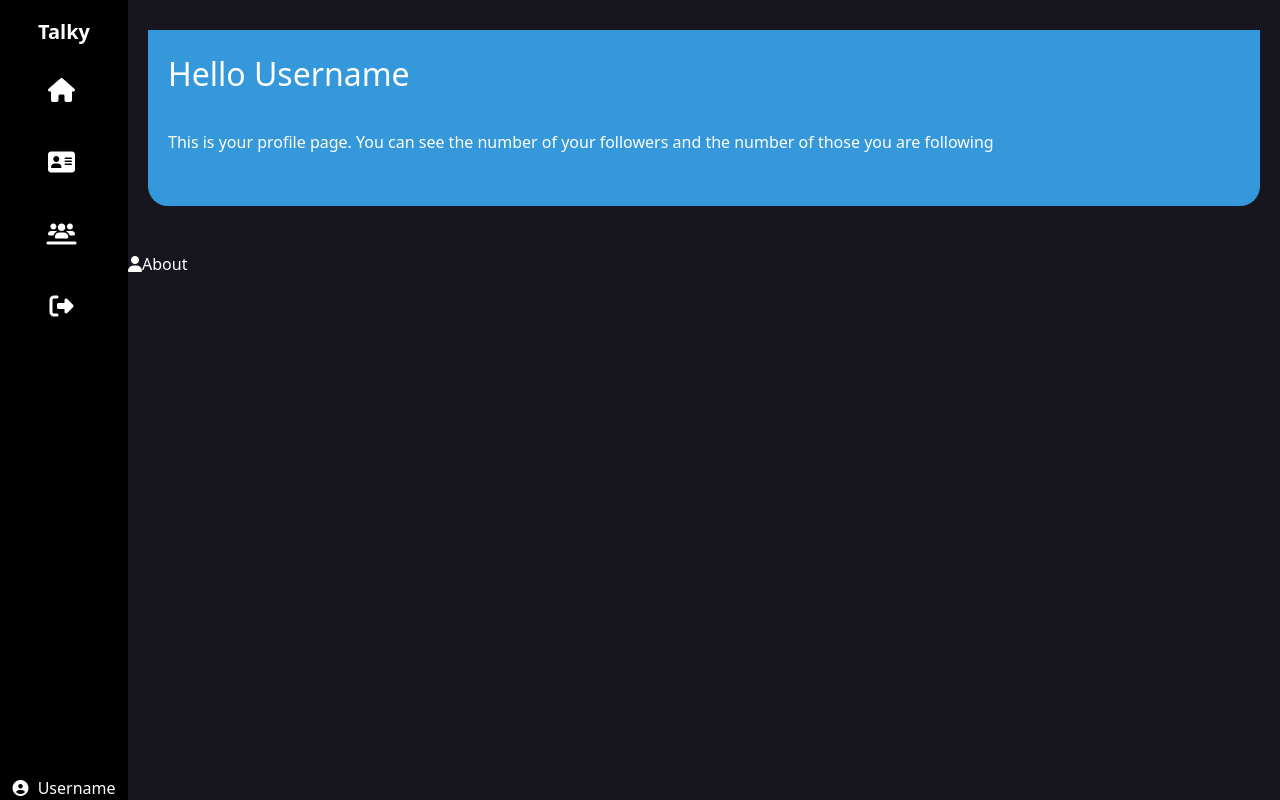
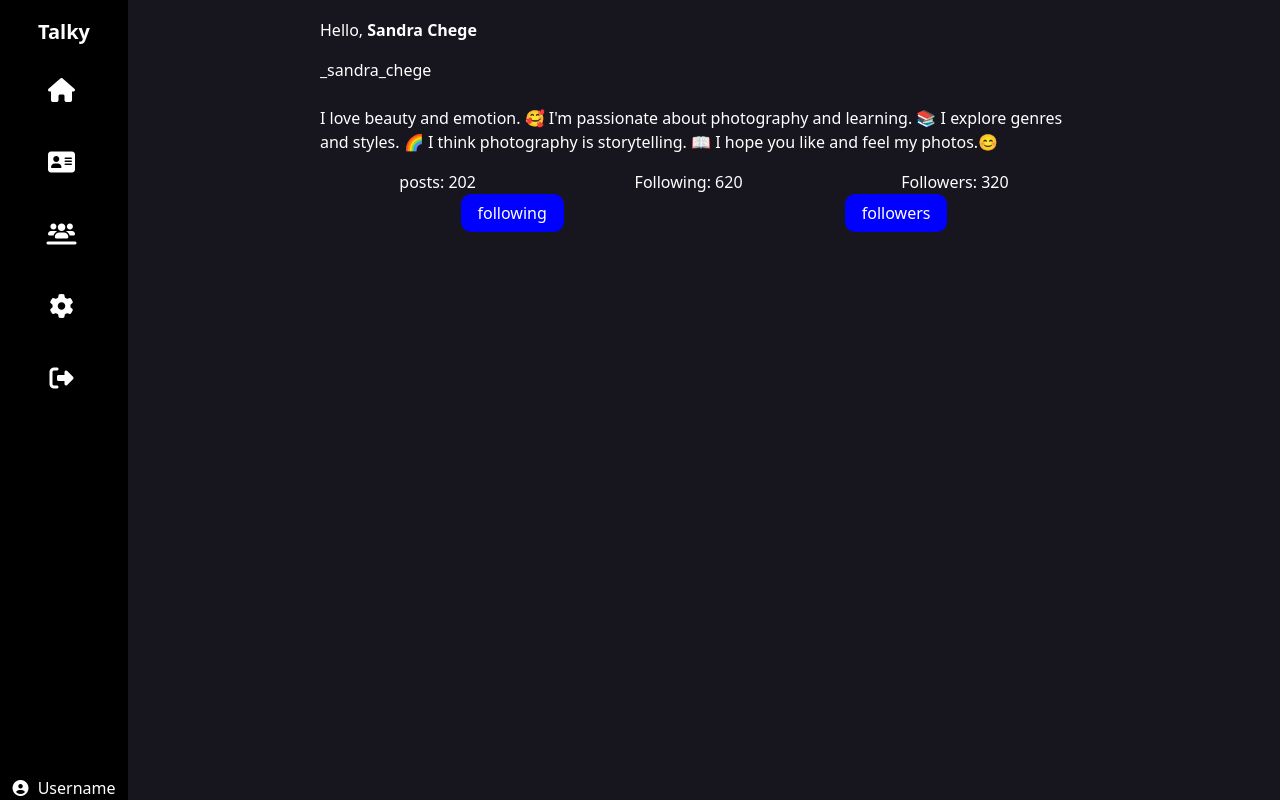
Before and after one commit to SandraChege/Talky, an Angular app in the folder Frontend/linkUp/: page /profile in a window 1280 px wide. Built offline with nearby package versions, Linux system fonts and the light colour scheme.

Commit message:
Adds profile page

```diff
--- a/Frontend/linkUp/src/app/navbar/navbar.component.html
+++ b/Frontend/linkUp/src/app/navbar/navbar.component.html
@@ -4,7 +4,7 @@
     <!-- <a routerLink="/addpost" routerLinkActive="active"><i class="fa-solid fa-plus"></i></a> -->
     <a routerLink="/myposts" routerLinkActive="active"><i class="fa-solid fa-address-card"></i></a>
     <a routerLink="/people" routerLinkActive="active"><i class="fa-solid fa-users-line"></i></a>
-     <!-- <a routerLink="/profile" routerLinkActive="active"><i class="fa-solid fa-gear"></i></a> -->
+    <a routerLink="/profile" routerLinkActive="active"><i class="fa-solid fa-gear"></i></a>
     <a routerLink="" routerLinkActive="active"><i class="fa-solid fa-right-from-bracket"></i></a>
     <div class="name fixed bottom-0 text-white">
         <p><i class="fa-solid fa-circle-user"></i> Username</p>
--- a/Frontend/linkUp/src/app/people/people.component.html
+++ b/Frontend/linkUp/src/app/people/people.component.html
@@ -4,9 +4,9 @@
         <div class="w-[90vw] summarycontainer flex flex-col text-white">
             <!-- buttons -->
             <div class="buttoncontainer flex justify-between">
-                <button class="rounded-[10px] border-solid border-[1px] bg-[#0000FF] border-[#0000FF] outline-none px-4 py-[6px] mt-[1rem] hover:cursor-pointer hover:bg-[#8800FF] hover:border-[#8800FF]"><a routerLink="/people">Suggestions</a></button>
+                <!-- <button class="rounded-[10px] border-solid border-[1px] bg-[#0000FF] border-[#0000FF] outline-none px-4 py-[6px] mt-[1rem] hover:cursor-pointer hover:bg-[#8800FF] hover:border-[#8800FF]"><a routerLink="/people">Suggestions</a></button>
                 <button class="rounded-[10px] border-solid border-[1px] bg-[#0000FF] border-[#0000FF] outline-none px-4 py-[6px] mt-[1rem] hover:cursor-pointer hover:bg-[#8800FF] hover:border-[#8800FF]"><a routerLink="/followers">Followers</a></button>
-                <button class="rounded-[10px] border-solid border-[1px] bg-[#0000FF] border-[#0000FF] outline-none px-4 py-[6px] mt-[1rem] hover:cursor-pointer hover:bg-[#8800FF] hover:border-[#8800FF]"><a routerLink="/following">Following</a></button>
+                <button class="rounded-[10px] border-solid border-[1px] bg-[#0000FF] border-[#0000FF] outline-none px-4 py-[6px] mt-[1rem] hover:cursor-pointer hover:bg-[#8800FF] hover:border-[#8800FF]"><a routerLink="/following">Following</a></button>           -->
             </div>
              <!--SEARCH FUNCTIONALITY-->
             <div class="searchInput flex justify-end">
--- a/Frontend/linkUp/src/app/summary/summary.component.css
+++ b/Frontend/linkUp/src/app/summary/summary.component.css
@@ -1,9 +1,10 @@
-.top {
-  margin: 30px 20px;
-  background-color: #3498db; /* Choose your desired background color */
-  padding: 20px;
-  border-radius: 0 0 20px 20px;
+.profilecontainer{
+  justify-content: center;
+  padding: 10px;
 }
-.top p:first-child {
-  font-size: 2rem;
+.profilecontainer .profile{
+  width: 60vw;
 }
+.top p span{
+  font-weight: bold;
+}
--- a/Frontend/linkUp/src/app/summary/summary.component.html
+++ b/Frontend/linkUp/src/app/summary/summary.component.html
@@ -1,29 +1,21 @@
 <div>
     <app-navbar></app-navbar>
-    <div class="profilecontainer flex flex-col bg-[#17151E] ml-[10vw] h-[100vh] w-[90vw] text-white">
-        <div class="top">
-            <p>Hello <span>Username</span></p>
-            <p class="py-8">This is your profile page. You can see the number of your followers and the number of those you are following</p>
-        </div>
-        <div class="myprofile w-[60vw] flex flex-col">
-                <p class="flex items-center py-4"><i class="fa-solid fa-user"></i> <span>About</span></p>
-                <!-- <form [formGroup]=" ProfileForm" (ngSubmit) = "updateProfile()">
-                    <div class="flex justify-between py-4 items-center px-4">
-                        <label for="">Full Name</label>
-                        <input type="text" data-cy="userName" formControlName="userName" placeholder="Jane Doe" class="p-4 w-[30vw] border-gray-200 border-[0.5px] outline-none">
-                    </div>
-                    <div class="flex justify-between py-4 items-center px-4">
-                        <label for="">Email</label>
-                        <input type="text"data-cy="email" formControlName="email" placeholder="janedoe@gmail.com" class="p-4 w-[30vw] border-gray-200 border-[0.5px] outline-none">
-                    </div>
-                    <div class="flex justify-between py-4 items-center px-4">
-                        <label for="">Phone Number</label>
-                        <input type="number" data-cy="phone_no" formControlName="phone_no" placeholder="700000000" class="p-4 w-[30vw] border-gray-200 border-[0.5px] outline-none">
-                    </div>
-                    <div class="flex justify-end py-4 items-center px-4">
-                        <button data-cy="updateProfile" class="bg-[#D03E3B] text-white px-4 py-2 rounded-md" type="submit">Update Profile</button>
-                    </div>
-                </form> -->
+    <div class="profilecontainer flex bg-[#17151E] ml-[10vw] h-[100vh] w-[90vw] text-white">
+        <div class="profile">
+            <div class="top">
+                <p class="py-2">Hello, <span>Sandra Chege</span></p>
+                <p class="py-2">_sandra_chege</p>
+                <p class="py-4">I love beauty and emotion. 🥰 I'm passionate about photography and learning. 📚 I explore genres and styles. 🌈 I think photography is storytelling. 📖 I hope you like and feel my photos.😊</p>
+            </div>
+            <div class="total flex justify-around">
+                <p>posts: <span> 202</span> </p>
+                <p>Following: <span> 620</span></p>
+                <p>Followers: <span> 320</span></p>
+            </div>
+            <div class="buttons flex justify-around">
+                <button class="rounded-[10px] border-solid border-[1px] bg-[#0000FF] border-[#0000FF] outline-none px-4 py-[6px] hover:cursor-pointer hover:bg-[#8800FF] hover:border-[#8800FF]">following</button>
+                <button class="rounded-[10px] border-solid border-[1px] bg-[#0000FF] border-[#0000FF] outline-none px-4 py-[6px] hover:cursor-pointer hover:bg-[#8800FF] hover:border-[#8800FF]">followers</button>
+            </div>
         </div>
     </div>
 </div>
```
